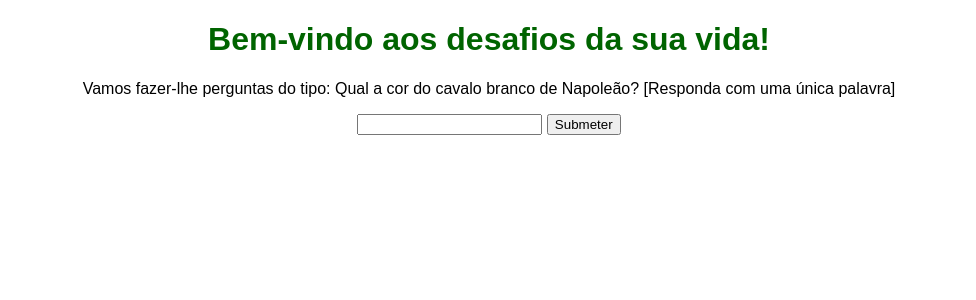
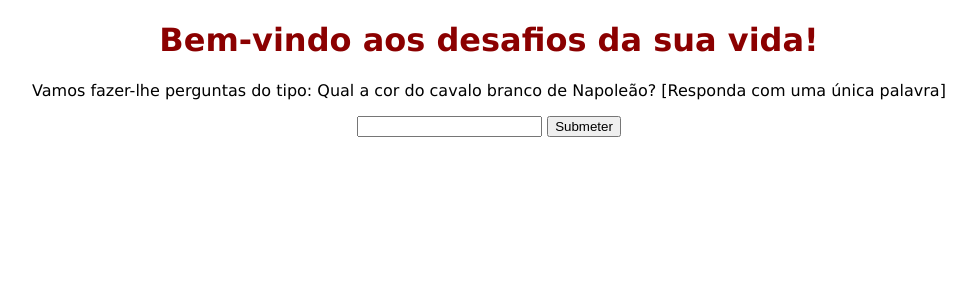
Before and after one commit to Lordoftheprogrammers/meu_repositorio, a Flask app: page / in a window 1280 px wide. Shown: the top 300 px of the page, without its empty margins (151-1127 px from the left). Run offline with Flask 3, Linux system fonts and the light colour scheme.

Commit message:
Mudança de Estilo

```diff
--- a/Projeto/static/estilos.css
+++ b/Projeto/static/estilos.css
@@ -1,9 +1,9 @@
 body {
- font-family: Arial, sans-serif;
+ font-family: Verdana, sans-serif;
  text-align: center;
 }
 h1 {
- color: darkgreen;
+ color: darkred;
 }
 img {
  width: 300px;
```
